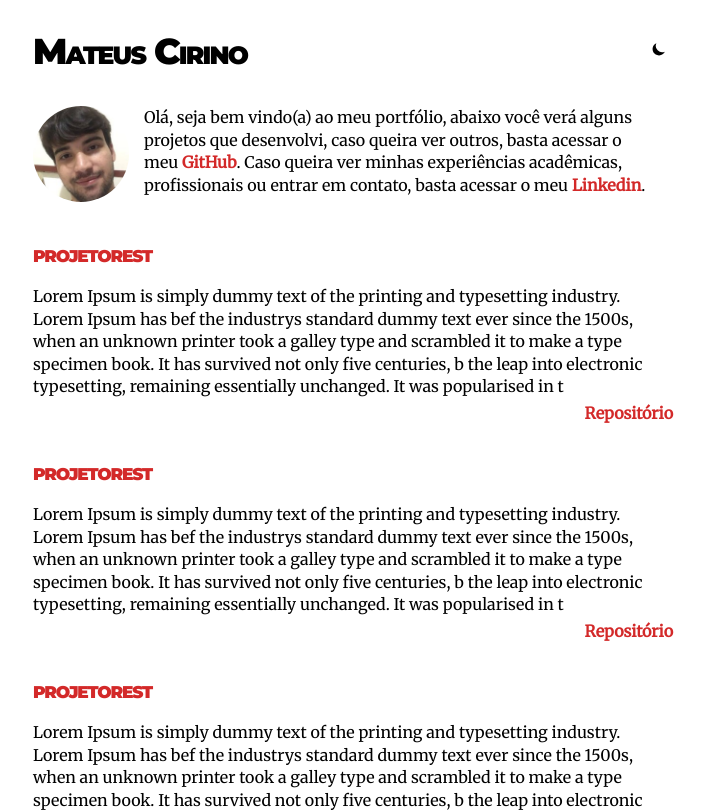
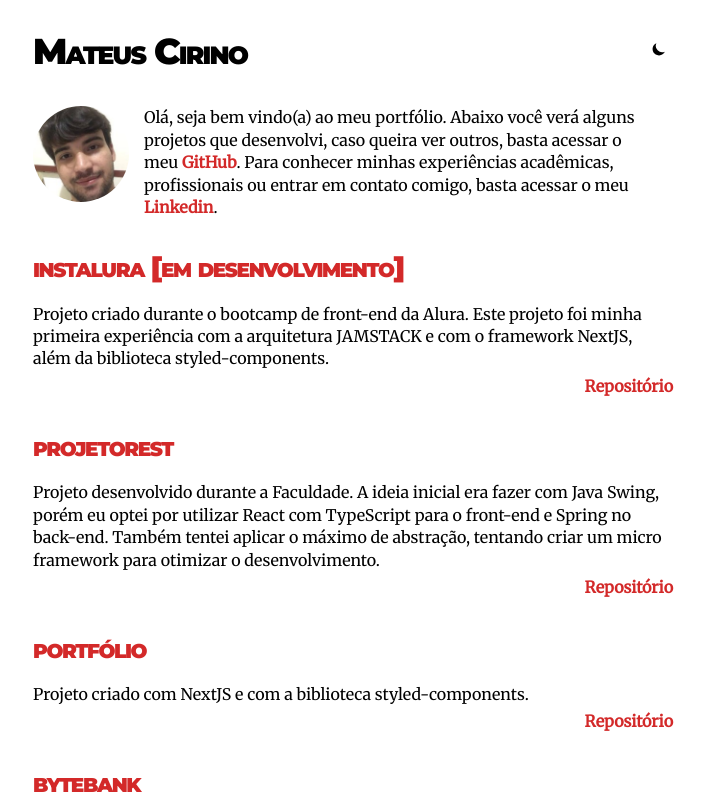
Before and after one commit to mateus-cirino/portfolio, a Next.js app: page / in a window 1280 px wide. Shown: the top 812 px of the page, without its empty margins (287-992 px from the left). Built offline with nearby package versions, Linux system fonts and the light colour scheme.

Commit message:
adicao dos projetos

```diff
--- a/pages/index.js
+++ b/pages/index.js
@@ -5,8 +5,13 @@ import TextStyle from '../src/components/text/style';
 import Project from '../src/components/project';
 import ContainerStyle from '../src/components/grid/style';
 import ToggleMode from '../src/components/toggleMode';
+import projects from '../public/projects';
 
 export default function Home() {
+  const getProject = (name, description, repository) => (
+    <Project name={name} description={description} repository={repository} />
+  );
+
   return (
     <div>
       <Head>
@@ -27,9 +32,10 @@ export default function Home() {
           <ToggleMode />
         </div>
         <About />
-        <Project />
-        <Project />
-        <Project />
+        {
+        projects
+          .map(({ name, description, repository }) => getProject(name, description, repository))
+        }
       </ContainerStyle>
     </div>
   );
--- /dev/null
+++ b/public/projects/index.js
@@ -0,0 +1,34 @@
+const projects = [
+  {
+    name: 'Instalura [em desenvolvimento]',
+    description: 'Projeto criado durante o bootcamp de front-end da Alura. Este projeto foi minha primeira experiência com a arquitetura JAMSTACK e com o framework NextJS, além da biblioteca styled-components.',
+    repository: 'https://github.com/mateus-cirino/instalura',
+  },
+  {
+    name: 'ProjetoRest',
+    description: 'Projeto desenvolvido durante a Faculdade. A ideia inicial era fazer com Java Swing, porém eu optei por utilizar React com TypeScript para o front-end e Spring no back-end. Também tentei aplicar o máximo de abstração, tentando criar um micro framework para otimizar o desenvolvimento.',
+    repository: 'https://github.com/mateus-cirino/projetorest',
+  },
+  {
+    name: 'Portfólio',
+    description: 'Projeto criado com NextJS e com a biblioteca styled-components.',
+    repository: 'https://github.com/mateus-cirino/portfolio',
+  },
+  {
+    name: 'ByteBank',
+    description: 'Repositório criado durante o curso da Oracle One da Alura. Neste curso eu aprendi como aplicar o paradigma OO de forma mais eficiente e features do Java 8 como Stream, Map, Optional, Lambdas.',
+    repository: 'https://github.com/mateus-cirino/bytebank',
+  },
+  {
+    name: 'Desenvolvimento na prática',
+    description: 'Repositório criado para ser utilizado durante um minicurso que apresentei na minha faculdade. O intuito do curso foi demonstrar as vantagens do uso do paradigma Orientado a Objetos',
+    repository: 'https://github.com/mateus-cirino/desenvolvimento-na-pratica',
+  },
+  {
+    name: 'VUE Quiz',
+    description: 'Aplicação simples que a partir do carregamento de perguntas da API é possível salvar sua resposta, ir para a pergunta anterior ou para a próxima, além de exibir um painel com o status de cada pergunta (respondida ou não) e no final, exibe quantos pontos você fez.',
+    repository: 'https://github.com/mateus-cirino/vue_quiz',
+  },
+];
+
+export default projects;
--- a/src/components/about/index.js
+++ b/src/components/about/index.js
@@ -7,12 +7,12 @@ const About = () => (
   <AboutStyle>
     <ProfileImage />
     <TextStyle typographyVariant="paragraph" as="p" width="80%">
-      Olá, seja bem vindo(a) ao meu portfólio, abaixo você verá alguns projetos que desenvolvi,
+      Olá, seja bem vindo(a) ao meu portfólio. Abaixo você verá alguns projetos que desenvolvi,
       caso queira ver outros, basta acessar o meu
       {' '}
       <TextStyle typographyVariant="link" as="a" href="https://github.com/mateus-cirino?tab=repositories" isDestaque marginTop="15px">GitHub</TextStyle>
-      . Caso queira ver minhas experiências
-      acadêmicas, profissionais ou entrar em contato, basta acessar o meu
+      . Para conhecer minhas experiências
+      acadêmicas, profissionais ou entrar em contato comigo, basta acessar o meu
       {' '}
       <TextStyle typographyVariant="link" as="a" href="https://www.linkedin.com/in/mateus-cirino-597637208/" isDestaque marginTop="15px">Linkedin</TextStyle>
       .
--- a/src/components/project/index.js
+++ b/src/components/project/index.js
@@ -1,20 +1,24 @@
 import React from 'react';
+import PropTypes from 'prop-types';
 import TextStyle from '../text/style';
 import ProjectStyle from './style';
 
-const Project = () => (
+const Project = ({ name, description, repository }) => (
   <ProjectStyle>
-    <TextStyle typographyVariant="title" as="h2" isDestaque>projetorest</TextStyle>
+    <TextStyle typographyVariant="title" as="h2" isDestaque>{name}</TextStyle>
     <TextStyle typographyVariant="paragraph" as="p" marginTop="15px">
-      Lorem Ipsum is simply dummy text of the printing and typesetting industry. Lorem Ipsum has bef
-      the industrys standard dummy text ever since the 1500s, when an unknown printer took a galley
-      type and scrambled it to make a type specimen book. It has survived not only five centuries, b
-      the leap into electronic typesetting, remaining essentially unchanged. It was popularised in t
+      {description}
     </TextStyle>
-    <TextStyle typographyVariant="link" as="a" href="https://github.com/mateus-cirino?tab=repositories" isDestaque marginTop="5px" marginLeft="auto">
+    <TextStyle typographyVariant="link" as="a" href={repository} isDestaque marginTop="5px" marginLeft="auto">
       Repositório
     </TextStyle>
   </ProjectStyle>
 );
 
 export default Project;
+
+Project.propTypes = {
+  name: PropTypes.oneOfType([PropTypes.string]).isRequired,
+  description: PropTypes.oneOfType([PropTypes.string]).isRequired,
+  repository: PropTypes.oneOfType([PropTypes.string]).isRequired,
+};
--- a/src/components/project/style/index.js
+++ b/src/components/project/style/index.js
@@ -3,6 +3,7 @@ import styled from 'styled-components';
 const ProjectStyle = styled.div`
     display: flex;
     flex-wrap: wrap;
+    flex-direction: column;
     margin-top: 30px;
 `;
 
--- a/src/components/text/style/index.js
+++ b/src/components/text/style/index.js
@@ -18,6 +18,6 @@ const TextStyle = styled.span`
 export default TextStyle;
 
 TextStyle.propTypes = {
-  typographyVariant: PropType.oneOf(['logo', 'title', 'paragraph', 'link']),
+  typographyVariant: PropType.oneOf(['logo', 'title', 'paragraph', 'link']).isRequired,
   isDestaque: PropType.oneOfType([PropType.bool]),
 };
--- a/src/theme/index.js
+++ b/src/theme/index.js
@@ -32,7 +32,7 @@ const typographyVariants = {
   },
   title: {
     fontFamily: '\'Montserrat\', sans-serif',
-    fontSize: '24px',
+    fontSize: '28px',
     fontWeight: '900',
     lineHeight: '1.4em',
     letterSpacing: '-0.05em',
```
